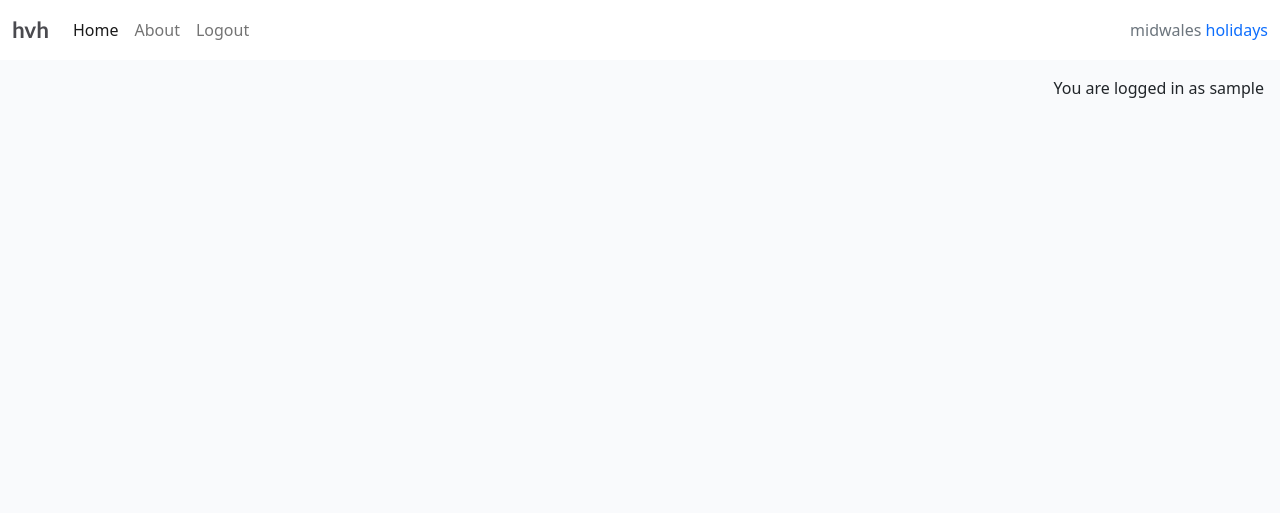
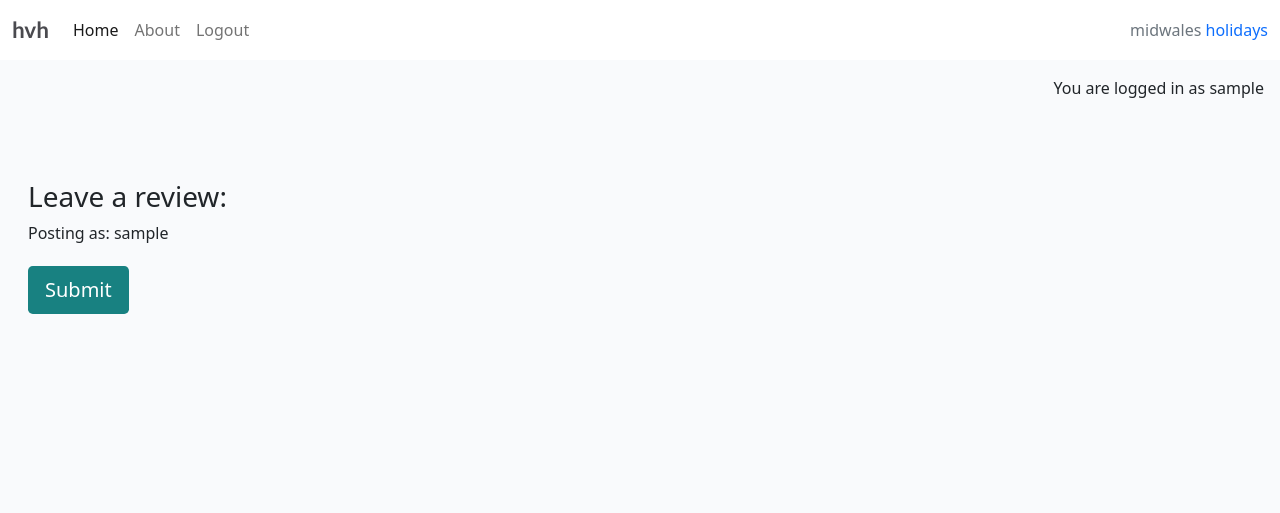
Before and after one commit to Jordalenko/happy_valley_holiays_v2, a Django app: page / in a window 1280 px wide. Shown: the top 513 px of the page. Run offline with Django 4.2, Linux system fonts and the light colour scheme; the visitor is signed in with stand-in values (Sample User, id 1); data that the repository does not hold is empty; some libraries are stand-ins or nearby versions.

Commit message:
copy form from review_detail.html into index.html. center cottage cards div contents using bootstrap.

```diff
--- a/cottages/templates/cottages/index.html
+++ b/cottages/templates/cottages/index.html
@@ -1,5 +1,6 @@
 {% extends "base.html" %}
 {% load static %}
+{% load crispy_forms_tags %}
 {% block content %}
 
 <!-- index.html content starts here -->
@@ -10,8 +11,8 @@
         <div class="col-12 mt-3 left">
             <div class="row">
                 {% for cottage in cottage_list %}
-                <div class="col-md-4">
-                    <div class="card mb-4">
+                <div class="col-md-6">
+                    <div class="card mb-6">
                         <div class="card-body">
                             <div class="image-container">
                                 {% if "placeholder" in cottage.featured_image.url %}
@@ -84,6 +85,25 @@
 
             </div>
         </div>
+        <!-- Creating New Comments -->
+        <div class="col-md-4 card mb-4 mt-3">
+            <div class="card-body">
+                {% if user.is_authenticated %}
+                <h3>Leave a review:</h3>
+                <p>Posting as: {{ user.username }}</p>
+                <form id="commentForm" method="post"
+                style="margin-top: 1.3em;">
+                {{ comment_form | crispy }}
+                {% csrf_token %}
+                <button id="submitButton" type="submit"
+                    class="btn btn-signup btn-lg">Submit</button>
+                </form>
+                {% else %}
+                <p>Log in to leave a review</p>
+                {% endif %}
+            </div>
+        </div>
+
     </div>
     {% if is_paginated %}
     <nav aria-label="Page navigation">
--- a/cottages/templates/cottages/review_detail.html
+++ b/cottages/templates/cottages/review_detail.html
@@ -1,6 +1,7 @@
-{% extends 'base.html' %} {% block content %}
+{% extends 'base.html' %}
 {% load static %}
 {% load crispy_forms_tags %}
+{% block content %}
 
 <div class="masthead">
     <div class="container">
```
